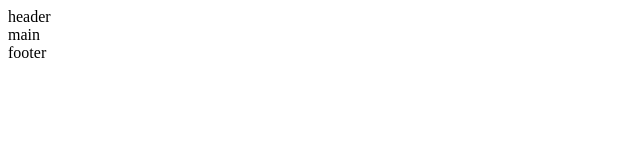
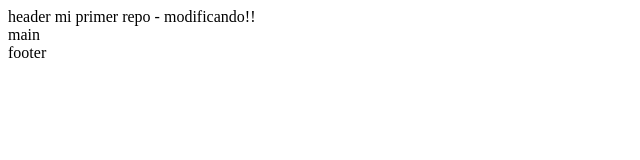
Before and after one commit to sebastian-yabiku/mi-primer-repo, a plain HTML site: page index.html in a window 1280 px wide. Shown: the whole page, without its empty margins (0-640 px from the left). Drawn offline with Linux system fonts and the light colour scheme.

Commit message:
se modifico el home

```diff
--- a/index.html
+++ b/index.html
@@ -10,7 +10,7 @@
 
 <body>
     <header>
-        header
+        header mi primer repo - modificando!!
     </header>
     <main>
         main
```
